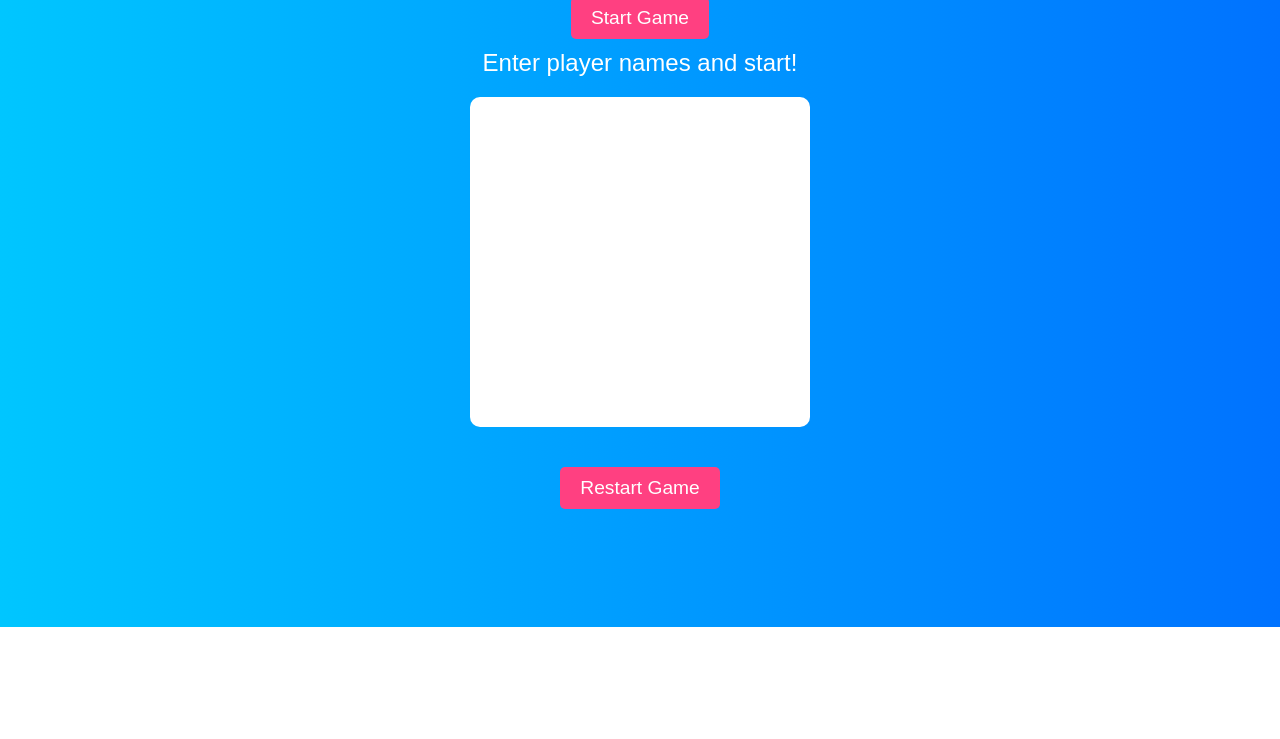
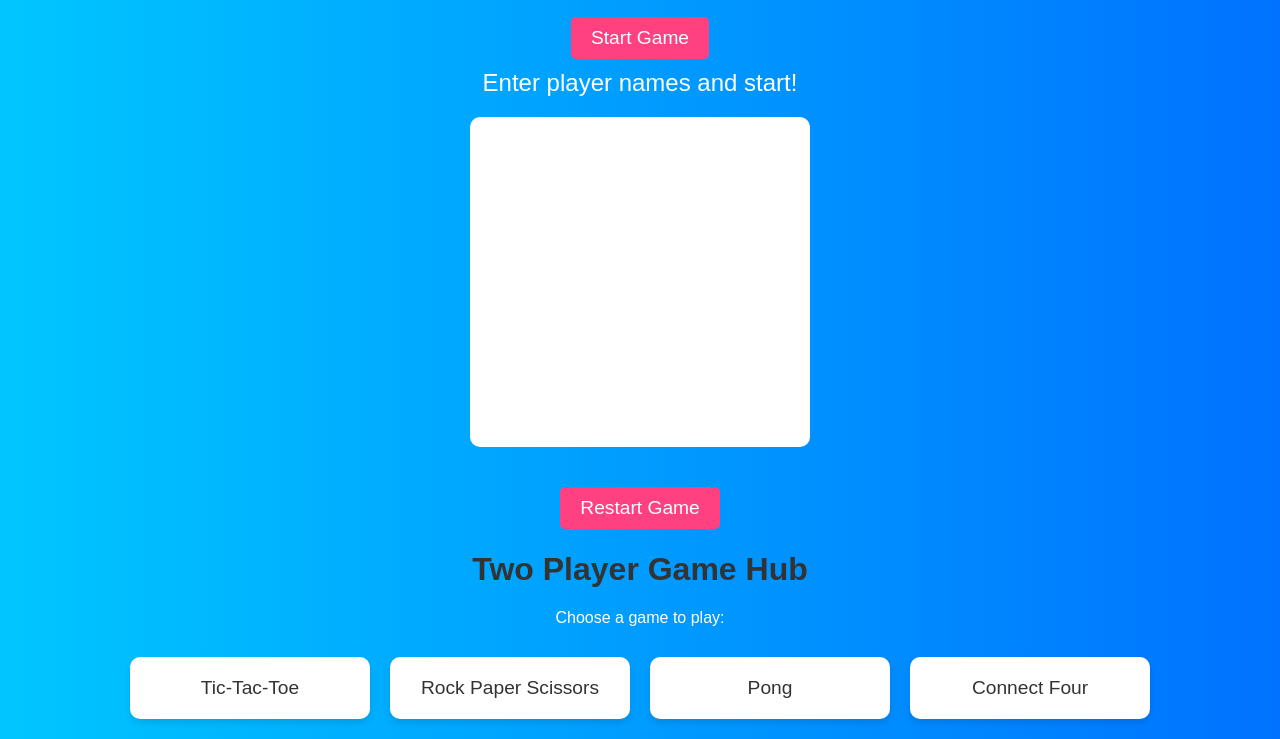
Before and after one commit to Surajgodiyal/to, a plain HTML site: page index.html in a window 1280 px wide. Shown: the part 173-912 px from the top of the page. Before the commit the page ends 800 px from the top, so only its background shows below. Drawn offline with Linux system fonts and the light colour scheme.

Commit message:
Update index.html

```diff
--- a/index.html
+++ b/index.html
@@ -146,3 +146,57 @@
     </script>
 </body>
 </html>
+<!DOCTYPE html>
+<html lang="en">
+<head>
+    <meta charset="UTF-8">
+    <meta name="viewport" content="width=device-width, initial-scale=1.0">
+    <title>Two Player Game Hub</title>
+    <style>
+        body {
+            text-align: center;
+            font-family: Arial, sans-serif;
+            background-color: #f4f4f4;
+            margin: 0;
+            padding: 20px;
+        }
+        h1 {
+            color: #333;
+        }
+        .game-list {
+            display: flex;
+            justify-content: center;
+            flex-wrap: wrap;
+            gap: 20px;
+            margin-top: 30px;
+        }
+        .game-card {
+            background: #fff;
+            padding: 20px;
+            border-radius: 10px;
+            box-shadow: 0 4px 6px rgba(0, 0, 0, 0.1);
+            cursor: pointer;
+            transition: transform 0.2s;
+            width: 200px;
+        }
+        .game-card:hover {
+            transform: scale(1.05);
+        }
+        a {
+            text-decoration: none;
+            color: #333;
+            font-size: 1.2em;
+        }
+    </style>
+</head>
+<body>
+    <h1>Two Player Game Hub</h1>
+    <p>Choose a game to play:</p>
+    <div class="game-list">
+        <div class="game-card"><a href="tic-tac-toe.html">Tic-Tac-Toe</a></div>
+        <div class="game-card"><a href="rock-paper-scissors.html">Rock Paper Scissors</a></div>
+        <div class="game-card"><a href="pong.html">Pong</a></div>
+        <div class="game-card"><a href="connect-four.html">Connect Four</a></div>
+    </div>
+</body>
+</html>
```
